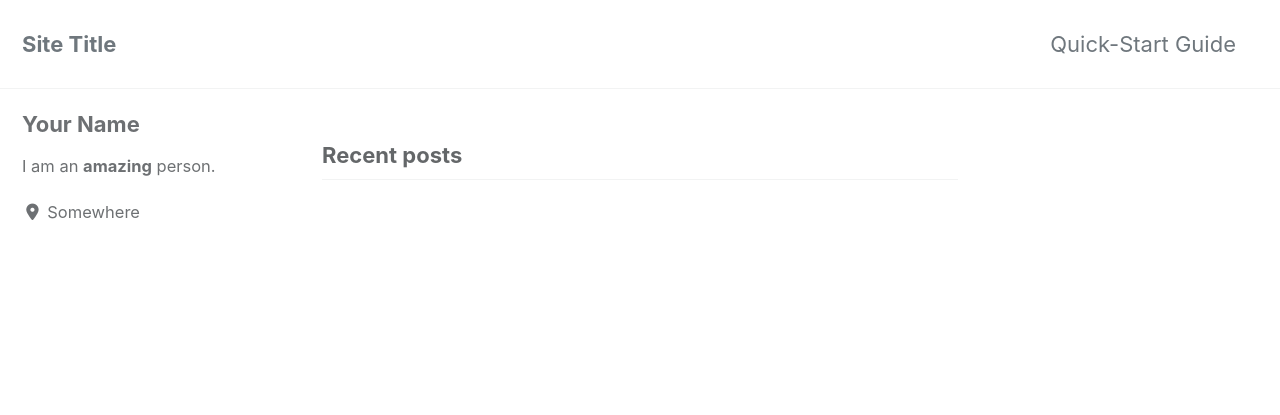
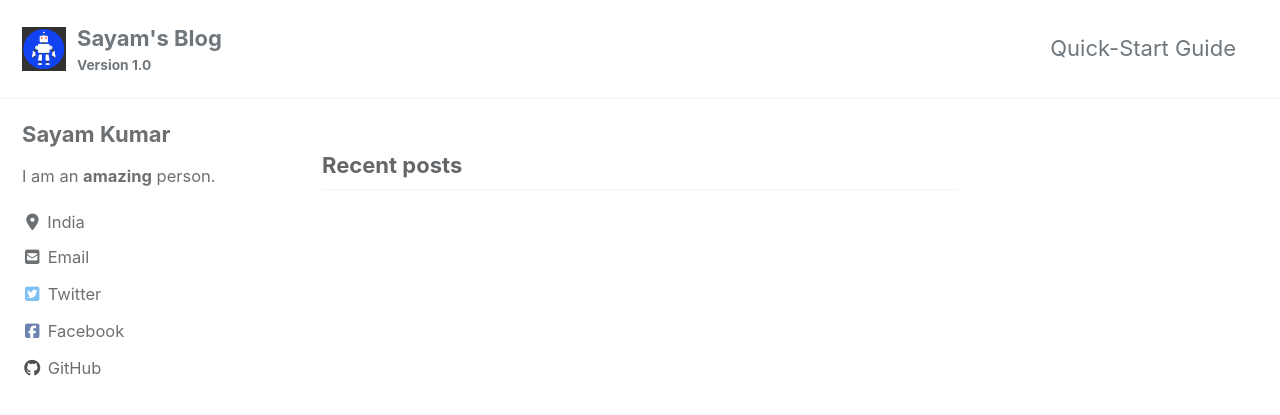
Before and after one commit to Sayam753/Sayam753.github.io, a Jekyll site: the page built from index.html, in a window 1280 px wide and 900 px high. Shown: the top 415 px of the window. Built offline with Jekyll 4.4.1, drawn with Linux system fonts in a browser that asks for light colours; cached includes are drawn as plain includes; nearby versions of some CDN libraries; the list of posts is cut into pages by our own code; some of the changed text lies outside the part shown.

```diff
--- a/Gemfile
+++ b/Gemfile
@@ -15,7 +15,7 @@
 
 gem "github-pages", group: :jekyll_plugins
 gem "minimal-mistakes-jekyll"
-
+gem "dotenv"
 # The following plugins are automatically loaded by the theme-gem:
 #   gem "jekyll-paginate"
 #   gem "jekyll-sitemap"
--- a/_config.yml
+++ b/_config.yml
@@ -16,16 +16,16 @@
 
 # Site Settings
 locale                   : "en-US"
-title                    : "Site Title"
-title_separator          : "-"
-subtitle                 : # site tagline that appears below site title in masthead
-name                     : "Your Name"
-description              : "An amazing website."
-url                      : # the base hostname & protocol for your site e.g. "https://mmistakes.github.io"
+title                    : "Sayam's Blog"
+title_separator          : "|"
+subtitle                 : "Version 1.0" # site tagline that appears below site title in masthead
+name                     : "Sayam Kumar"
+description              : "Latest Blogs on Tech"
+url                      : "https://sayam753.github.io"
 baseurl                  : # the subpath of your site, e.g. "/blog"
-repository               : # GitHub username/repo-name e.g. "mmistakes/minimal-mistakes"
+repository               : "Sayam753/Sayam753.github.io" # GitHub username/repo-name e.g. "mmistakes/minimal-mistakes"
 teaser                   : # path of fallback teaser image, e.g. "/assets/images/500x300.png"
-logo                     : # path of logo image to display in the masthead, e.g. "/assets/images/88x88.png"
+logo                     : "/assets/images/site_logo.png" # path of logo image to display in the masthead, e.g. "/assets/images/88x88.png"
 masthead_title           : # overrides the website title displayed in the masthead, use " " for no title
 # breadcrumbs            : false # true, false (default)
 words_per_minute         : 200
@@ -62,6 +62,7 @@
 google:
   search_engine_id       : # YOUR_SEARCH_ENGINE_ID
   instant_search         : # false (default), true
+
 # SEO Related
 google_site_verification :
 bing_site_verification   :
@@ -93,52 +94,49 @@
 
 # Site Author
 author:
-  name             : "Your Name"
+  name             : "Sayam Kumar"
   avatar           : # path of avatar image, e.g. "/assets/images/bio-photo.jpg"
   bio              : "I am an **amazing** person."
-  location         : "Somewhere"
+  location         : "India"
   email            :
   links:
     - label: "Email"
       icon: "fas fa-fw fa-envelope-square"
-      # url: mailto:your.name@email.com
+      url: sayamkumar049@gmail.com
     - label: "Website"
       icon: "fas fa-fw fa-link"
       # url: "https://your-website.com"
     - label: "Twitter"
       icon: "fab fa-fw fa-twitter-square"
-      # url: "https://twitter.com/"
+      url: "https://twitter.com/sayamkumar753"
     - label: "Facebook"
       icon: "fab fa-fw fa-facebook-square"
-      # url: "https://facebook.com/"
+      url: "https://www.facebook.com/profile.php?id=100004385058227"
     - label: "GitHub"
       icon: "fab fa-fw fa-github"
-      # url: "https://github.com/"
-    - label: "Instagram"
-      icon: "fab fa-fw fa-instagram"
-      # url: "https://instagram.com/"
+      url: "https://github.com/Sayam753"
 
 # Site Footer
 footer:
   links:
     - label: "Twitter"
       icon: "fab fa-fw fa-twitter-square"
-      # url:
+      url: "https://twitter.com/sayamkumar753"
     - label: "Facebook"
       icon: "fab fa-fw fa-facebook-square"
-      # url:
+      url: "https://www.facebook.com/profile.php?id=100004385058227"
     - label: "GitHub"
       icon: "fab fa-fw fa-github"
-      # url:
-    - label: "GitLab"
-      icon: "fab fa-fw fa-gitlab"
-      # url:
-    - label: "Bitbucket"
-      icon: "fab fa-fw fa-bitbucket"
-      # url:
-    - label: "Instagram"
-      icon: "fab fa-fw fa-instagram"
-      # url:
+      url: "https://github.com/Sayam753"
+    # - label: "GitLab"
+    #   icon: "fab fa-fw fa-gitlab"
+    #   # url:
+    # - label: "Bitbucket"
+    #   icon: "fab fa-fw fa-bitbucket"
+    #   # url:
+    # - label: "Instagram"
+    #   icon: "fab fa-fw fa-instagram"
+    #   # url:
 
 
 # Reading Files
```
Also changed, not shown: assets/images/site_logo.png (added), 1 other file.
